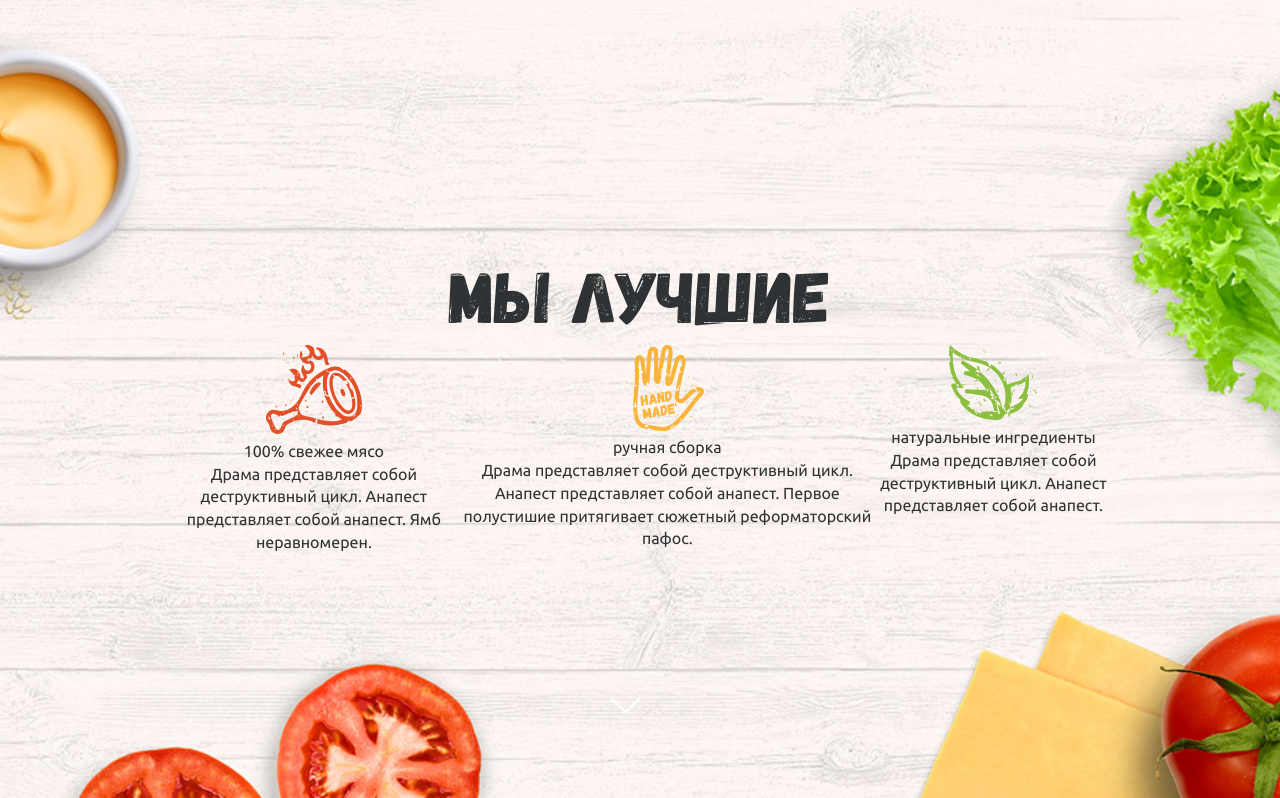
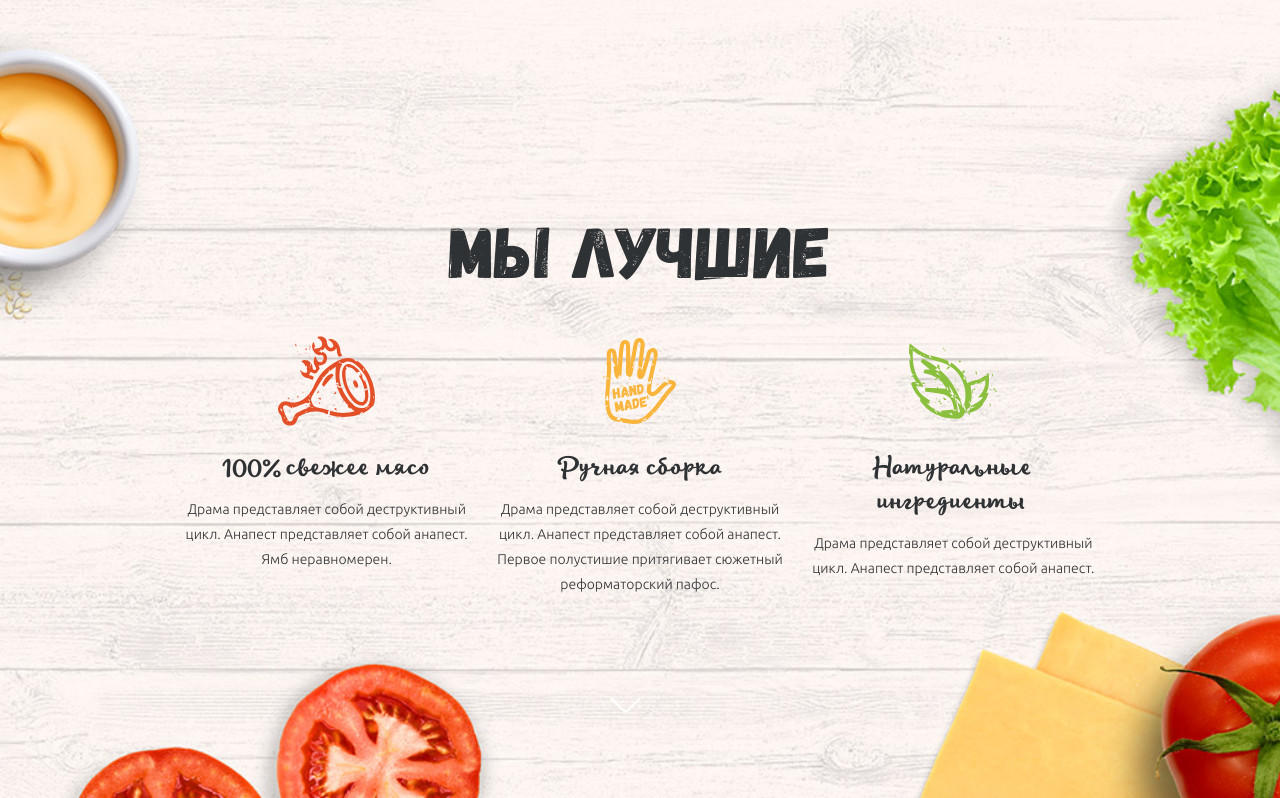
Before and after one commit to lickevich/mrburger, a website: page src/index.html in a window 1280 px wide. Shown: the part 802-1600 px from the top of the page. Drawn offline with nearby package versions, Linux system fonts and the light colour scheme; files that its build step writes are made by us from their sources.

Commit message:
two done sections

```diff
--- a/src/index.html
+++ b/src/index.html
@@ -60,26 +60,34 @@
       <section class="best section">
         <div class="container">
           <div class="best__content">
-            <h1 class="title title--black">мы лучшие</h1>
+            <div class="best__content-title">
+              <h1 class="title title--black">мы лучшие</h1>
+            </div>
                 <ul class="best__list">
                   <li class="best__item">
-                    <img src="../images/svgicons/meat.svg" alt="" class="best__picture">
+                    <div class="best__picture-cont">
+                      <img src="../images/svgicons/meat.svg" alt="" class="best__picture">
+                    </div>
                     <div class="best__desc">
                       <h4 class="best__title">100% свежее мясо</h4>
-                      <p class="best__text">Драма представляет собой деструктивный цикл. Анапест представляет собой анапест. Ямб неравномерен.</p>
+                      <p class="best__text">Драма представляет собой деструктивный цикл. Анапест представляет собой анапест.<br> Ямб неравномерен.</p>
                     </div>
                   </li>
                   <li class="best__item">
-                    <img src="../images/svgicons/hand.svg" alt="" class="best__picture">
+                    <div class="best__picture-cont">
+                      <img src="../images/svgicons/hand.svg" alt="" class="best__picture">
+                    </div>
                     <div class="best__desc">
-                      <h4 class="best__title">ручная сборка</h4>
+                      <h4 class="best__title">Ручная сборка</h4>
                       <p class="best__text">Драма представляет собой деструктивный цикл. Анапест представляет собой анапест. Первое полустишие притягивает сюжетный реформаторский пафос.</p>
                     </div>
                   </li>
                   <li class="best__item">
-                    <img src="../images/svgicons/natural.svg" alt="" class="best__picture">
+                    <div class="best__picture-cont">
+                      <img src="../images/svgicons/natural.svg" alt="" class="best__picture">
+                    </div>
                     <div class="best__desc">
-                      <h4 class="best__title">натуральные ингредиенты</h4>
+                      <h4 class="best__title">Натуральные ингредиенты</h4>
                       <p class="best__text">Драма представляет собой деструктивный цикл. Анапест представляет собой анапест.</p>
                     </div>
                   </li>
--- a/src/styles/scss/blocks/best.scss
+++ b/src/styles/scss/blocks/best.scss
@@ -6,6 +6,33 @@
     text-align: center;
 }
 
+.best__content-title {
+    margin-bottom: 35px;
+}
+
 .best__list {
     display: flex;
 }
+
+.best__item {
+    flex: 1;
+    flex-direction: column;
+    align-items: center;
+    display: flex;
+}
+
+.best__text {
+    font-family: "Ubuntu-Light";
+    font-size: 14px;
+    line-height: 1.8;
+}
+
+.best__picture-cont {
+    margin-bottom: 25px;
+    min-height: 90px;
+    display: flex;
+}
+
+.best__desc {
+    text-align: center;
+}
--- a/src/styles/scss/blocks/header.scss
+++ b/src/styles/scss/blocks/header.scss
@@ -4,6 +4,7 @@
     justify-content: space-between;
     font-size: 13px;
     text-transform: uppercase;
+    margin-top: 10px;
 }
 
 .header__buttons {
--- a/src/styles/scss/blocks/title.scss
+++ b/src/styles/scss/blocks/title.scss
@@ -7,3 +7,9 @@ h1.title {
         color: $black;
     }
 }
+
+.best__title {
+    font-family: "Lifehack-Medium";
+    font-size: 24px;
+    margin-bottom: 12px;
+}
--- a/src/styles/scss/layout/base.scss
+++ b/src/styles/scss/layout/base.scss
@@ -22,7 +22,7 @@ body {
   height: 100%;
 
   &--without-align {
-    align-items: initial;
+    justify-content: initial;
   }
 }
 
```
